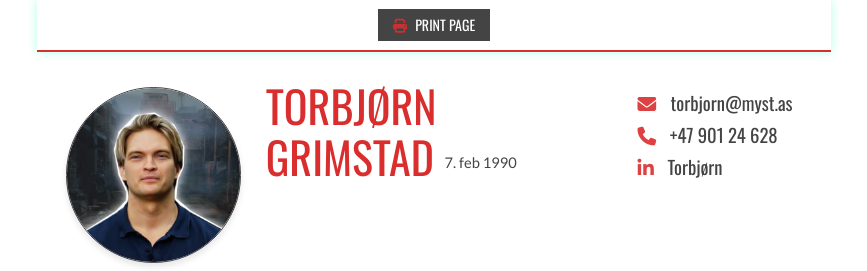
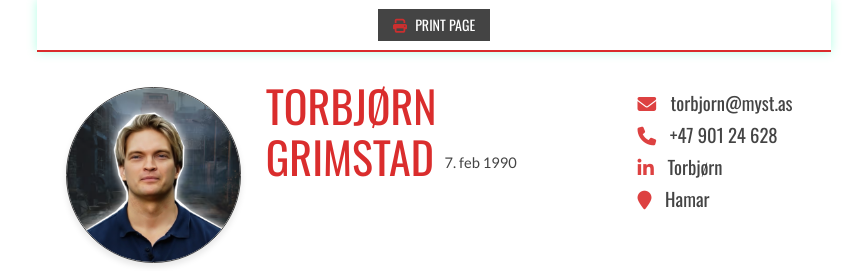
Before and after one commit to mystasdev/cv, a plain HTML site: page index.html in a window 1280 px wide. Shown: the top 271 px of the page, without its empty margins (206-1073 px from the left). Drawn offline with nearby package versions, Linux system fonts and the light colour scheme.

Commit message:
Update index.html

```diff
--- a/index.html
+++ b/index.html
@@ -532,6 +532,7 @@
                      <li class="icon" title="Torbjørn Grimstad"><a href="mailto:torbjorn@myst.as"><i class="fa fa-envelope">&nbsp;&nbsp;</i>torbjorn@myst.as</a></li>
                      <li class="icon" title="Torbjørn Grimstad"><a href="tel:90124628"><i class="fa fa-phone" aria-hidden="true"></i>&nbsp;&nbsp;+47 901 24 628</a></li>
                      <li class="icon" title="Torbjørn Grimstad"><a href="https://www.linkedin.com/in/torbjorn-grimstad/"><i class="fab fa-linkedin-in" aria-hidden="true"></i>&nbsp;&nbsp;Torbjørn</a></li>
+                     <li class="icon" title="Location"><a><i class="fa fa-map-marker" aria-hidden="true"></i>&nbsp;&nbsp;Hamar</a></li>
                   </ul>
                </div>
                <div class="clear"></div>
```
